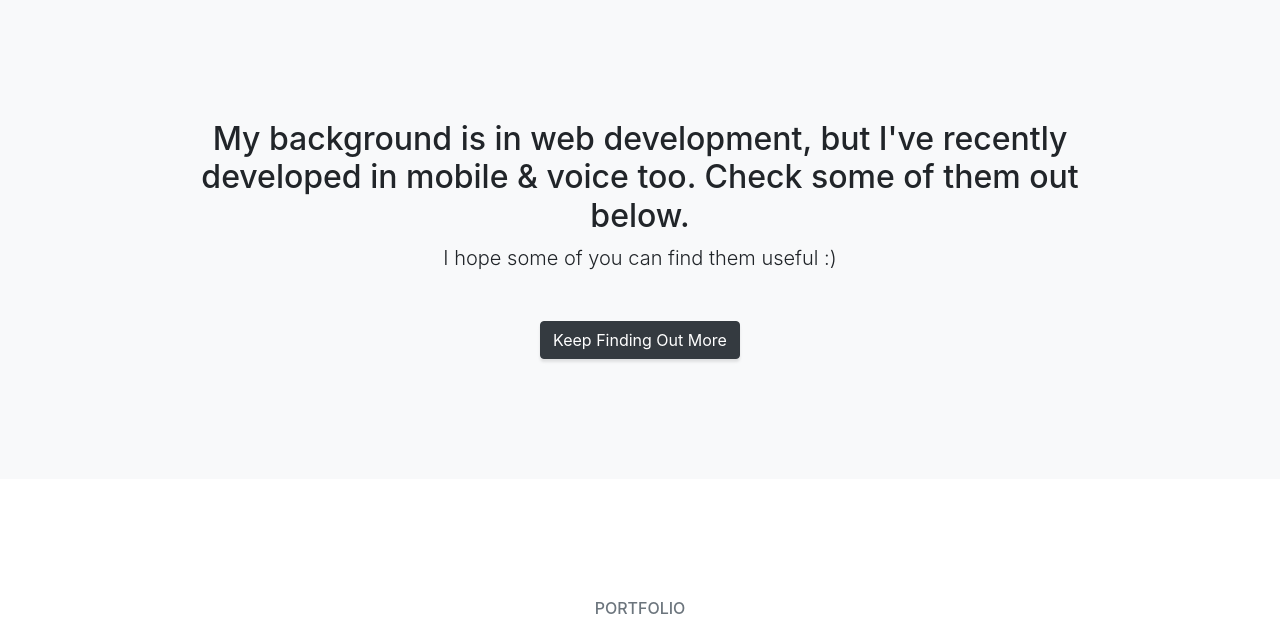
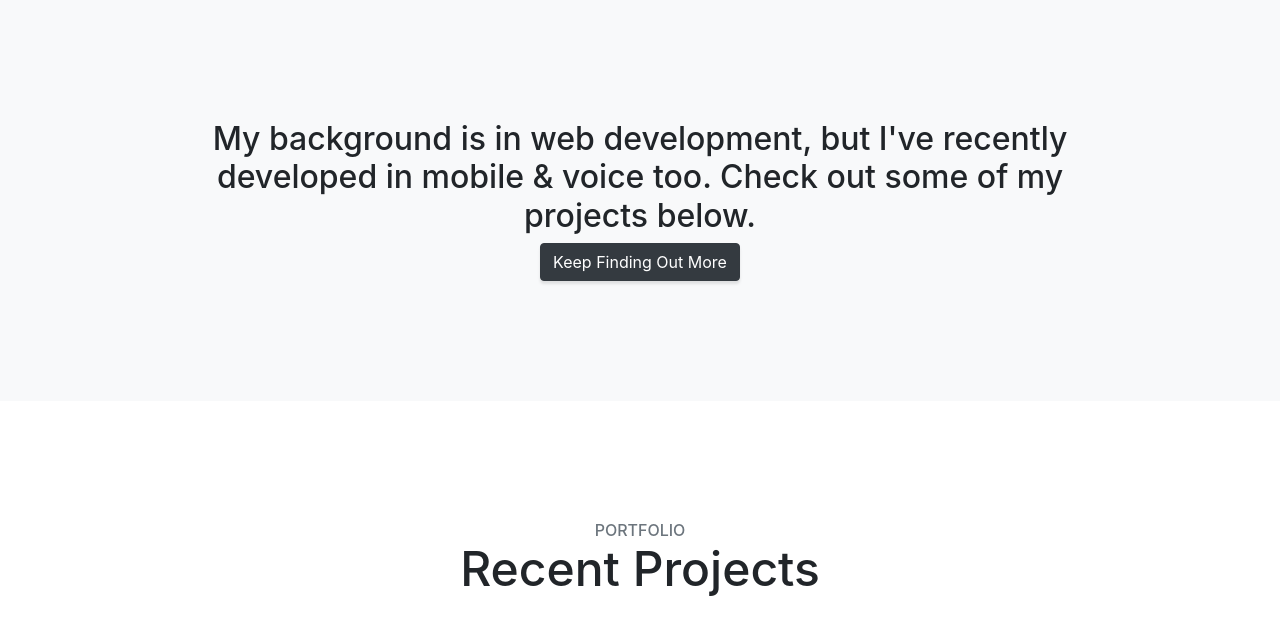
Before and after one commit to bradutegaard/butegaard.github.io, a website with bundled scripts: page index.html in a window 1280 px wide. Shown: the part 800-1424 px from the top of the page. Built offline with nearby package versions, Linux system fonts and the light colour scheme; files whose address does not match are found by name.

Commit message:
home page wording

```diff
--- a/index.html
+++ b/index.html
@@ -82,11 +82,8 @@
           <div class="col-lg-10 mx-auto">
             <h2>
               My background is in web development, but I've recently developed
-              in mobile & voice too. Check some of them out below.
+              in mobile & voice too. Check out some of my projects below.
             </h2>
-            <p class="lead mb-5">
-              I hope some of you can find them useful :)
-            </p>
             <a class="btn btn-dark btn-xl js-scroll-trigger" href="#portfolio"
               >Keep Finding Out More</a
             >
```
